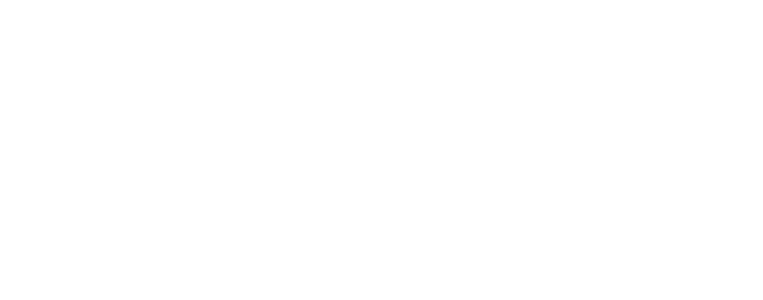
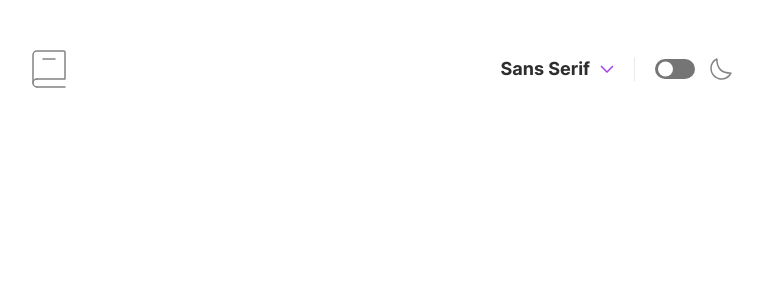
Before and after one commit to abdulsamadayoade/react-dictionary-app, a React (Vite) app: page / in a window 1280 px wide. Shown: the top 300 px of the page, without its empty margins (258-1021 px from the left). Built offline with nearby package versions, Linux system fonts and the light colour scheme.

Commit message:
add header

```diff
--- a/package.json
+++ b/package.json
@@ -10,7 +10,8 @@
   },
   "dependencies": {
     "react": "^18.2.0",
-    "react-dom": "^18.2.0"
+    "react-dom": "^18.2.0",
+    "react-outside-click-handler": "^1.3.0"
   },
   "devDependencies": {
     "@types/react": "^18.0.26",
--- a/src/App.jsx
+++ b/src/App.jsx
@@ -1,9 +1,10 @@
 import { useState } from 'react'
+import Header from './components/Header'
 
 function App() {
   return (
-    <div className="App">
-
+    <div className="dictionary">
+      <Header />
     </div>
   )
 }
--- /dev/null
+++ b/src/components/Header.jsx
@@ -0,0 +1,74 @@
+import { useState } from "react";
+import logo from "../assets/images/logo.svg";
+import arrowDown from "../assets/images/icon-arrow-down.svg";
+import OutsideClickHandler from "react-outside-click-handler";
+
+const Header = () => {
+  const [showFontToggleBox, setShowFontToggleBox] = useState(false);
+  const [currentFont, setCurrentFont] = useState("Sans Serif");
+  const fontTypes = ["Sans Serif", "Serif", "Mono"];
+
+  return (
+    <header className="dictionary__header">
+      <img src={logo} alt="Dictionary" />
+
+      <div>
+        <div
+          onClick={() => setShowFontToggleBox(!showFontToggleBox)}
+          className="dictionary__font-toggle"
+          role="button"
+        >
+          <span className="">{currentFont}</span>
+          <img src={arrowDown} alt="arrow down icon" />
+
+          <OutsideClickHandler
+            onOutsideClick={() => setShowFontToggleBox(false)}
+          >
+            <div
+              className={
+                showFontToggleBox
+                  ? "dictionary__font-toggle--box active"
+                  : "dictionary__font-toggle--box"
+              }
+            >
+              {fontTypes.map((fontType, index) => (
+                <p
+                  onClick={() => {
+                    setCurrentFont(fontType);
+                    setShowFontToggleBox(false);
+                  }}
+                  key={index}
+                >
+                  {fontType}
+                </p>
+              ))}
+            </div>
+          </OutsideClickHandler>
+        </div>
+
+        <div className="dictionary__theme-toggle">
+          <div role="button" className="dictionary__theme-toggle--icon">
+            <div></div>
+          </div>
+          <svg
+            xmlns="http://www.w3.org/2000/svg"
+            width="22"
+            height="22"
+            viewBox="0 0 22 22"
+          >
+            <path
+              fill="none"
+              stroke="#838383"
+              strokeLinecap="round"
+              strokeLinejoin="round"
+              strokeWidth="1.5"
+              d="M1 10.449a10.544 10.544 0 0 0 19.993 4.686C11.544 15.135 6.858 10.448 6.858 1A10.545 10.545 0 0 0 1 10.449Z"
+            />
+          </svg>
+        </div>
+      </div>
+    </header>
+  );
+};
+
+export default Header;
--- a/src/index.css
+++ b/src/index.css
@@ -82,8 +82,134 @@
   --c-purple: hsl(274, 82%, 60%);
 
   --c-red: hsl(0, 100%, 66%);
+
+  /* Font weight */
+  --fw-light: 300;
+  --fw-normal: 400;
+  --fw-bold: 700;
+}
+
+html {
+  font-size: 62.5%;
+  font-family: 'Inter', sans-serif;
+  font-weight: var(--fw-normal);
 }
 
 body {
   box-sizing: border-box;
+  font-size: 1.4rem;
 }
+
+.dictionary {
+  max-width: 74rem;
+  margin: 0 auto;
+  padding: 5rem 2rem;
+}
+
+/* Header */
+.dictionary__header {
+  display: flex;
+  justify-content: space-between;
+  align-items: center;
+  margin-bottom: 3rem;
+}
+
+.dictionary__header > div {
+  display: flex;
+  align-items: center;
+}
+
+.dictionary__font-toggle {
+  display: flex;
+  align-items: center;
+  border-right: 1px solid #E9E9E9;
+  cursor: pointer;
+  position: relative;
+}
+
+.dictionary__font-toggle--box {
+  position: absolute;
+  top: 0;
+  left: 0;
+  font-size: 1.3rem;
+  background-color: white;
+  padding: 1.5rem 1.5rem;
+  box-shadow: 0 0 0.5rem rgba(0, 0, 0, 0.2);
+  width: 15rem;
+  z-index: 50;
+  opacity: 0;
+  visibility: hidden;
+  transition: opacity 0.3s, visibility 0.3s ease-in-out;
+}
+
+.dictionary__font-toggle--box.active {
+  opacity: 1;
+  visibility: visible;
+}
+
+.dictionary__font-toggle--box p:not(:last-child) {
+  margin-bottom: 1.7rem;
+}
+
+.dictionary__font-toggle--box p {
+  position: relative;
+}
+
+.dictionary__font-toggle--box p::before {
+  content: "";
+  position: absolute;
+  left: 0;
+  bottom: -2px;
+  height: 1px;
+  background-color: var(--c-grey-1);
+  width: 0%;
+  transition: width 0.3s;
+}
+
+.dictionary__font-toggle--box p:hover::before {
+  width: 10rem;
+}
+
+.dictionary__font-toggle span {
+  font-size: 1.8rem;
+  font-weight: var(--fw-bold);
+  line-height: 2.4rem;
+  color: var(--c-dark-3);
+}
+
+.dictionary__font-toggle img {
+  margin: 0 2rem 0 1rem;
+}
+
+.dictionary__theme-toggle {
+  margin-left: 2rem;
+  display: flex;
+  align-items: center;
+}
+
+.dictionary__theme-toggle--icon {
+  width: 4rem;
+  height: 2rem;
+  border-radius: 1rem;
+  background-color: #757575;
+  margin-right: 1.5rem;
+  position: relative;
+  cursor: pointer;
+}
+
+.dictionary__theme-toggle--icon div {
+  content: '';
+  position: absolute;
+  top: 50%;
+  left: 3px;
+  transform: translateY(-50%);
+  width: 1.5rem;
+  height: 1.5rem;
+  border-radius: 50%;
+  background-color: #fff;
+  transition: transform 0.3s ease-in-out;
+}
+
+.dictionary__theme-toggle--icon.active div {
+  transform: translateX(1.5rem);
+}
```
Also changed, not shown: 1 other file (tests, documents, lock files or other folders).
